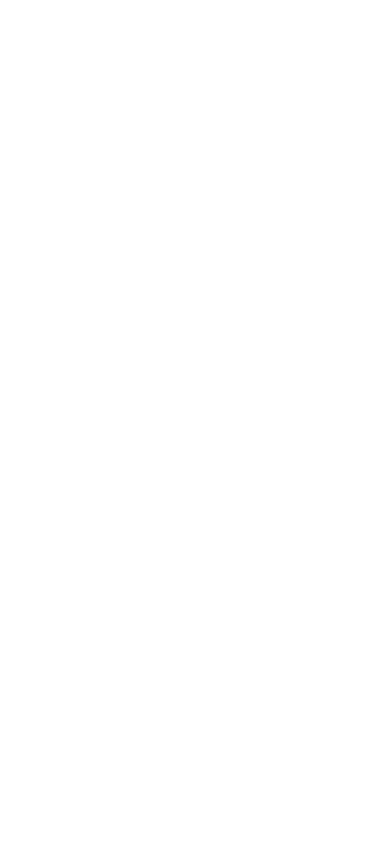
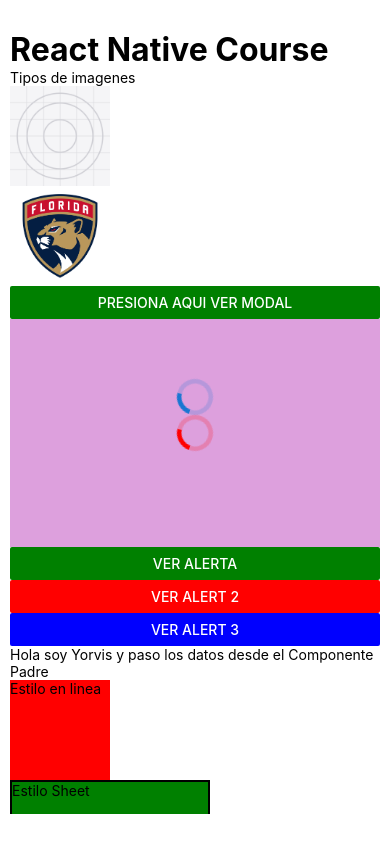
Before and after one commit to MonkeYor13/react-native-2024, a React Native app: screen / in a window 390 px wide. Built offline with nearby package versions, Linux system fonts and the light colour scheme.

Commit message:
finished session

```diff
--- a/App.js
+++ b/App.js
@@ -1,16 +1,23 @@
-import { StyleSheet, Text, View, Button, Modal } from "react-native";
-import { useState } from "react";
-
-
+import { StyleSheet, Text, View, ScrollView } from "react-native";
+import Imagenes from "./components/Imagenes";
+import Modales from "./components/Modales";
+import Loading from "./components/Loading";
+import Alerta from "./components/Alerta";
+import PasarPrompt from "./components/PasarPrompt";
+import Estilos from "./components/Estilos";
 
 export default function App() {
-  const [isModalVisible, setIsModalVisible] = useState(false);
-
   return (
     <View style={styles.container}>
-
-
-
+      <Text style={styles.titleText}>React Native Course</Text>
+      <ScrollView style={styles.scroll}>
+        <Imagenes />
+        <Modales />
+        <Loading />
+        <Alerta />
+        <PasarPrompt name="Yorvis" />
+        <Estilos />
+      </ScrollView>
     </View>
   );
 }
@@ -19,6 +26,13 @@
   container: {
     flex: 1,
     backgroundColor: "#ffff",
-    padding: 60,
+    paddingHorizontal: 10,
+    paddingVertical: 30,
   },
+  titleText: {
+    fontSize: 32,
+    fontWeight: "bold",
+  },
+  scroll:{
+  }
 });
--- /dev/null
+++ b/components/Alerta.jsx
@@ -0,0 +1,30 @@
+import { View, Text, Button, Alert } from 'react-native'
+import React from 'react'
+
+export default function Alerta() {
+  return (
+    <View>
+      <Button title='Ver Alerta' color={'green'} onPress={() => Alert.alert('dato invalido')} />
+
+      <Button title='Ver Alert 2' color={'red'} onPress={() => Alert.alert('dato invalido', 'DBO incorrect!')} />
+
+      <Button title='Ver Alert 3' color={'blue'}
+        onPress={() =>
+          Alert.alert(
+            'dato invalido',
+            'DBO incorrect!',
+            [
+              {
+                text: 'Cancelar',
+                onPress: () => console.log('cancelado')
+              },
+              {
+                text: 'OK',
+                onPress: () => console.log('OK')
+              },
+            ]
+          )
+        } />
+    </View>
+  )
+}
--- /dev/null
+++ b/components/Estilos.jsx
@@ -0,0 +1,60 @@
+import { View, Text, StyleSheet } from 'react-native'
+import React from 'react'
+
+export default function Estilos() {
+  return (
+    <View>
+      <Text style={{ backgroundColor: 'red', width: 100, height: 100 }} >Estilo en linea</Text>
+
+      <View style={estiloSheet.container}>
+        <Text>Estilo Sheet</Text>
+      </View>
+
+      <View style={[estiloMultiple.pinkbg, estiloMultiple.box]}>
+        <Text>Estilos multiples</Text>
+      </View>
+
+      <View style={[estiloMultiple.box, estiloMultiple.lightbluebg]}>
+        <Text>Estilos multiples</Text>
+      </View>
+
+      <View style={[estiloMultiple.box, estiloMultiple.lightbluebg, estiloMultiple.androidShadow]}>
+        <Text>Estilos Shadow y Elevation</Text>
+      </View>
+    </View>
+  )
+}
+
+
+const estiloSheet = StyleSheet.create({
+  container: {
+    width: 200,
+    height: 200,
+    backgroundColor: 'green',
+    borderWidth: 2,
+    borderColor: 'black',
+    borderStyle: 'solid'
+  }
+});
+
+//podemos usar multiples estilos dentro de una etiqueta
+const estiloMultiple = StyleSheet.create({
+  box: {
+    width: 250,
+    height: 250,
+    padding: 10,
+    marginTop: 5,
+    borderRadius: 16,
+  },
+  pinkbg: {
+    backgroundColor: 'pink'
+  },
+  lightbluebg: {
+    backgroundColor: 'lightblue'
+  },
+  androidShadow: {
+    elevation: 10,
+    shadowColor: 'red'
+  }
+
+});
--- /dev/null
+++ b/components/Imagenes.jsx
@@ -0,0 +1,15 @@
+import { View, Text, Image } from 'react-native'
+import React from 'react'
+import icon from "../assets/icon.png"
+const logo = require('../assets/florida.png')
+
+
+export default function Imagenes() {
+  return (
+    <View>
+      <Text>Tipos de imagenes</Text>
+      <Image source={icon} style={{ width: 100, height: 100 }} />
+      <Image source={logo} style={{ width: 100, height: 100 }} />
+    </View>
+  )
+}
--- /dev/null
+++ b/components/Loading.jsx
@@ -0,0 +1,12 @@
+import { View, Text, ActivityIndicator } from 'react-native'
+import React from 'react'
+
+export default function Loading() {
+  return (
+    <View style={{ backgroundColor: 'plum', padding: 60 }}>
+      <ActivityIndicator size={'large'} />
+      <ActivityIndicator size={'large'} color="red" />
+      <ActivityIndicator size={'large'} color="red" animating={false} />
+    </View>
+  )
+}
--- /dev/null
+++ b/components/Modales.jsx
@@ -0,0 +1,42 @@
+import { View, Text, Button, Modal, StyleSheet } from 'react-native'
+import React, { useState } from 'react'
+
+export default function Modales() {
+  const [isModalVisible, setIsModalVisible] = useState(false);
+  return (
+    <View>
+      <Button
+        title="Presiona aqui ver modal"
+        onPress={() => setIsModalVisible(true)}
+        color={"green"}
+      />
+      <Modal
+        visible={isModalVisible}
+        animationType="fade"
+      >
+        <View style={styles.container}>
+          <Text>Contenido del modal</Text>
+          <Button
+            title="cerrar modal"
+            onPress={() => setIsModalVisible(false)}
+            color={"red"}
+          />
+        </View>
+      </Modal>
+
+    </View>
+  )
+}
+
+
+const styles = StyleSheet.create({
+  container: {
+    flex: 1,
+    backgroundColor: "#ffff",
+    padding: 60,
+  },
+  titleText: {
+    fontSize: 32,
+    fontWeight: "bold",
+  },
+});
--- /dev/null
+++ b/components/PasarPrompt.jsx
@@ -0,0 +1,10 @@
+import { View, Text } from 'react-native'
+import React from 'react'
+
+export default function PasarPrompt({name}) {
+  return (
+    <View>
+      <Text>Hola soy {name} y paso los datos desde el Componente Padre</Text>
+    </View>
+  )
+}
```
Also changed, not shown: components/StatusBar.jsx (added, +10 -0 lines), assets/florida.png (added).
